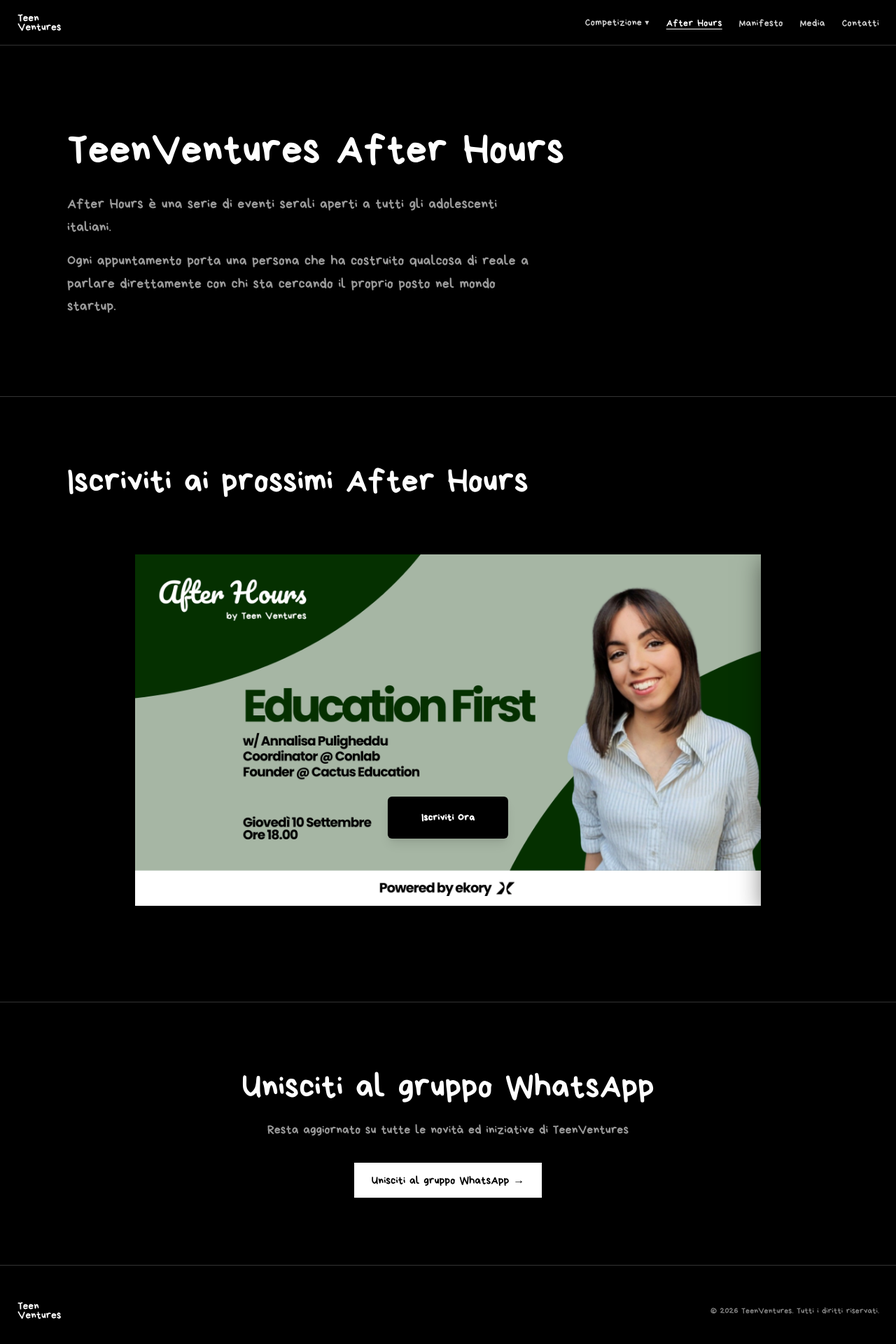
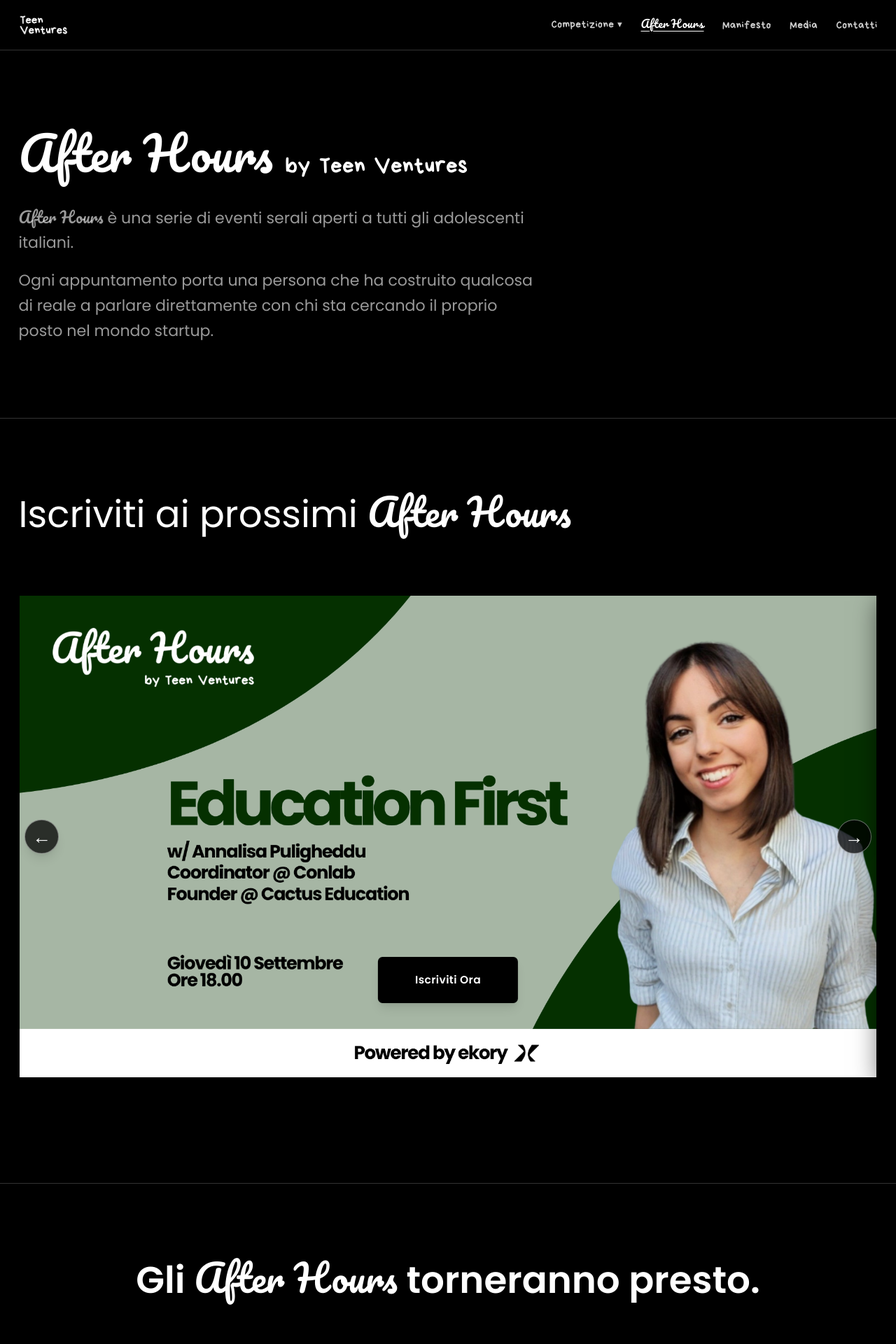
Before and after one commit to matthewolives/TeenVentures, a Next.js app: page /after-hours in a window 1280 px wide. Shown: the top 1920 px of the page at 70% size. Built offline with nearby package versions, Linux system fonts and the light colour scheme.

Commit message:
major redesignes

```diff
--- a/app/after-hours/page.tsx
+++ b/app/after-hours/page.tsx
@@ -50,15 +50,19 @@
   return (
     <>
       <Navbar />
-      <main className="flex-1 pt-16">
+      <main className="font-poppins flex-1 pt-16">
         {/* Header */}
-        <section className="max-w-7xl mx-auto px-16 md:px-24 py-20 md:py-28">
-          <h1 className="font-bryndan text-5xl md:text-6xl text-white leading-tight max-w-3xl">
-            TeenVentures After Hours
+        <section className="mx-auto max-w-7xl px-6 py-16 md:py-24">
+          <h1 className="max-w-3xl text-4xl leading-tight text-white md:text-5xl lg:text-6xl">
+            <span className="font-pacifico font-normal">After Hours</span>{" "}
+            <span className="font-teenventures text-xl md:text-2xl lg:text-3xl">
+              by Teen Ventures
+            </span>
           </h1>
-          <div className="font-mono text-xl text-white/60 mt-6 max-w-2xl leading-relaxed space-y-4">
+          <div className="mt-6 max-w-2xl space-y-4 text-lg leading-relaxed text-white/60 md:text-xl">
             <p>
-              After Hours è una serie di eventi serali aperti a tutti gli adolescenti italiani.
+              <span className="font-pacifico">After Hours</span> è una serie di eventi serali aperti
+              a tutti gli adolescenti italiani.
             </p>
             <p>
               Ogni appuntamento porta una persona che ha costruito qualcosa di reale a parlare
@@ -71,8 +75,8 @@
 
         {/* Events scroller */}
         <section className="py-16 md:py-24">
-          <h2 className="font-bryndan text-4xl md:text-5xl text-white mb-10 max-w-7xl mx-auto px-16 md:px-24">
-            Iscriviti ai prossimi After Hours
+          <h2 className="mx-auto mb-10 max-w-7xl px-6 text-4xl text-white md:text-5xl">
+            Iscriviti ai prossimi <span className="font-pacifico">After Hours</span>
           </h2>
           <AfterHoursScroller />
         </section>
@@ -80,57 +84,62 @@
         <div className="section-divider" />
 
         {/* Events section (Luma) */}
-        {hasEvents && (
+        {hasEvents ? (
           <>
-            <section className="max-w-7xl mx-auto px-6 py-16 md:py-24">
-              <div className="grid grid-cols-1 md:grid-cols-3 gap-6">
+            <section className="mx-auto max-w-7xl px-6 py-16 md:py-24">
+              <h2 className="mb-10 text-xs font-medium uppercase tracking-widest text-white/50">
+                Prossimi eventi
+              </h2>
+              <div className="grid grid-cols-1 gap-6 md:grid-cols-3">
                 {upcomingEvents.map((event) => (
                   <a
                     key={event.api_id}
                     href={event.url}
                     target="_blank"
                     rel="noopener noreferrer"
-                    className="border border-white/20 p-6 flex flex-col gap-4 hover:border-white/50 transition-colors group"
+                    className="group flex flex-col gap-4 border border-white/20 p-6 transition-colors hover:border-white/50"
                   >
                     {event.cover_url && (
                       // eslint-disable-next-line @next/next/no-img-element
                       <img
                         src={event.cover_url}
                         alt={event.name}
-                        className="w-full aspect-video object-cover"
+                        className="aspect-video w-full object-cover"
                       />
                     )}
-                    <p className="font-mono text-xs text-white/40">
-                      {formatDate(event.start_at)}
-                    </p>
-                    <h3 className="font-mono text-sm text-white group-hover:text-white/70 transition-colors">
+                    <p className="text-xs text-white/40">{formatDate(event.start_at)}</p>
+                    <h3 className="text-sm text-white transition-colors group-hover:text-white/70">
                       {event.name}
                     </h3>
-                    <span className="font-mono text-xs text-white/50 mt-auto">
-                      Registrati su Luma →
-                    </span>
+                    <span className="mt-auto text-xs text-white/50">Registrati su Luma →</span>
                   </a>
                 ))}
               </div>
             </section>
             <div className="section-divider" />
           </>
+        ) : (
+          <section className="mx-auto max-w-7xl px-6 py-16 text-center md:py-24">
+            <p className="text-4xl font-semibold text-white md:text-5xl">
+              Gli <span className="font-pacifico font-normal">After Hours</span> torneranno presto.
+            </p>
+          </section>
         )}
 
+        <div className="section-divider" />
+
         {/* WhatsApp section */}
-        <section className="max-w-7xl mx-auto px-6 py-16 md:py-24">
+        <section className="mx-auto max-w-7xl px-6 py-16 md:py-24">
           <div className="text-center">
-            <p className="font-bryndan text-4xl md:text-5xl text-white mb-6">
-              Unisciti al gruppo WhatsApp
-            </p>
-            <p className="font-mono text-lg text-white/60 mb-8 leading-relaxed max-w-xl mx-auto">
+            <p className="mb-6 text-4xl text-white md:text-5xl">Unisciti al gruppo WhatsApp</p>
+            <p className="mx-auto mb-8 max-w-xl text-lg leading-relaxed text-white/60">
               Resta aggiornato su tutte le novità ed iniziative di TeenVentures
             </p>
             <a
               href="https://chat.whatsapp.com/Io3E85jCHee4vIMJICLuei?mode=gi_t"
               target="_blank"
               rel="noopener noreferrer"
-              className="inline-block bg-white text-black border border-white px-6 py-3 text-base hover:bg-transparent hover:text-white transition-colors"
+              className="inline-block border border-white bg-white px-6 py-3 text-base text-black transition-colors hover:bg-transparent hover:text-white"
             >
               Unisciti al gruppo WhatsApp →
             </a>
--- a/app/globals.css
+++ b/app/globals.css
@@ -1,3 +1,4 @@
+@import url('https://fonts.googleapis.com/css2?family=Pacifico&family=Poppins:wght@400;500;600;700&display=swap');
 @import "tailwindcss";
 
 @font-face {
@@ -12,6 +13,18 @@
   font-family: 'Bryndan Write', 'Segoe Script', cursive;
 }
 
+@utility font-teenventures {
+  font-family: 'Bryndan Write', 'Segoe Script', cursive;
+}
+
+@utility font-pacifico {
+  font-family: 'Pacifico', cursive;
+}
+
+@utility font-poppins {
+  font-family: 'Poppins', sans-serif;
+}
+
 *,
 *::before,
 *::after {
@@ -21,6 +34,7 @@
 html {
   background: #000000;
   color: #ffffff;
+  font-size: 17.7px;
   scroll-behavior: smooth;
 }
 
@@ -36,6 +50,21 @@
 /* Override monospace utility to use Bryndan Write globally */
 .font-mono {
   font-family: 'Bryndan Write', 'Segoe Script', cursive;
+}
+
+.nav-after-hours {
+  font-family: 'Pacifico', cursive;
+  color: #ffffff;
+  opacity: 1;
+  text-shadow: 0 0 0 transparent;
+  transition: color 180ms cubic-bezier(0.23, 1, 0.32, 1), text-shadow 180ms cubic-bezier(0.23, 1, 0.32, 1), opacity 180ms cubic-bezier(0.23, 1, 0.32, 1);
+}
+
+.nav-after-hours:hover,
+.nav-after-hours:focus-visible {
+  color: #d4a72c;
+  opacity: 1;
+  text-shadow: 0 0 8px rgba(212, 167, 44, 0.9), 0 0 22px rgba(212, 167, 44, 0.55);
 }
 
 /* Button base */
--- a/app/page.tsx
+++ b/app/page.tsx
@@ -65,7 +65,7 @@
             <div className="border border-white/30 p-8 flex flex-col gap-6 hover:border-white/60 transition-colors">
               <span className="font-mono text-xs text-white/40 tracking-widest">02</span>
               <div>
-                <h3 className="font-bryndan text-4xl text-white mb-3">After Hours</h3>
+                <h3 className="font-pacifico text-4xl font-normal text-white mb-3">After Hours</h3>
                 <p className="font-mono text-sm text-white/70 leading-relaxed">
                   Webinar serali su imprenditoria e startup, aperti a tutti.
                 </p>
--- a/components/AfterHoursScroller.tsx
+++ b/components/AfterHoursScroller.tsx
@@ -72,9 +72,10 @@
 
   return (
     <section className="relative w-full overflow-hidden py-6 md:py-10" aria-label="Eventi After Hours">
+      <div className="relative mx-auto w-full max-w-7xl px-6">
         <div
           ref={trackRef}
-        className="mx-auto flex w-[92%] snap-x snap-mandatory overflow-x-auto scroll-smooth [scrollbar-width:none] md:w-[70%] [&::-webkit-scrollbar]:hidden"
+          className="flex w-full snap-x snap-mandatory overflow-x-auto scroll-smooth [scrollbar-width:none] [&::-webkit-scrollbar]:hidden"
         >
           {EVENTS.map((event, index) => (
             <div
@@ -99,6 +100,23 @@
             </div>
           ))}
         </div>
+        <button
+          type="button"
+          aria-label="Evento precedente"
+          onClick={() => goToEvent((currentEvent - 1 + EVENTS.length) % EVENTS.length)}
+          className="absolute left-2 top-1/2 z-10 flex h-11 w-11 -translate-y-1/2 items-center justify-center rounded-full border border-white/40 bg-black/75 text-2xl text-white shadow-lg transition hover:border-[#d4a72c] hover:bg-[#d4a72c] hover:text-black focus-visible:outline focus-visible:outline-2 focus-visible:outline-offset-2 focus-visible:outline-[#d4a72c] md:left-8"
+        >
+          <span aria-hidden="true">←</span>
+        </button>
+        <button
+          type="button"
+          aria-label="Evento successivo"
+          onClick={() => goToEvent((currentEvent + 1) % EVENTS.length)}
+          className="absolute right-2 top-1/2 z-10 flex h-11 w-11 -translate-y-1/2 items-center justify-center rounded-full border border-white/40 bg-black/75 text-2xl text-white shadow-lg transition hover:border-[#d4a72c] hover:bg-[#d4a72c] hover:text-black focus-visible:outline focus-visible:outline-2 focus-visible:outline-offset-2 focus-visible:outline-[#d4a72c] md:right-8"
+        >
+          <span aria-hidden="true">→</span>
+        </button>
+      </div>
       <nav className="absolute bottom-3 left-1/2 flex -translate-x-1/2 gap-2" aria-label="Selezione evento">
         {EVENTS.map((event, index) => (
           <button
--- a/components/Navbar.tsx
+++ b/components/Navbar.tsx
@@ -74,6 +74,8 @@
               <Link
                 href={link.href}
                 className={`font-mono text-sm tracking-wide transition-opacity hover:opacity-60 ${
+                  link.label === "After Hours" ? "nav-after-hours" : ""
+                } ${
                   isActive(link.href) ? "opacity-100 underline underline-offset-4" : "opacity-80"
                 }`}
               >
@@ -137,7 +139,9 @@
               <li key={link.href}>
                 <Link
                   href={link.href}
-                  className="font-mono text-sm text-white opacity-80 hover:opacity-100"
+                  className={`font-mono text-sm text-white opacity-80 hover:opacity-100 ${
+                    link.label === "After Hours" ? "nav-after-hours" : ""
+                  }`}
                 >
                   {link.label}
                 </Link>
```
Lines whose indentation alone changed are shown as unchanged.
